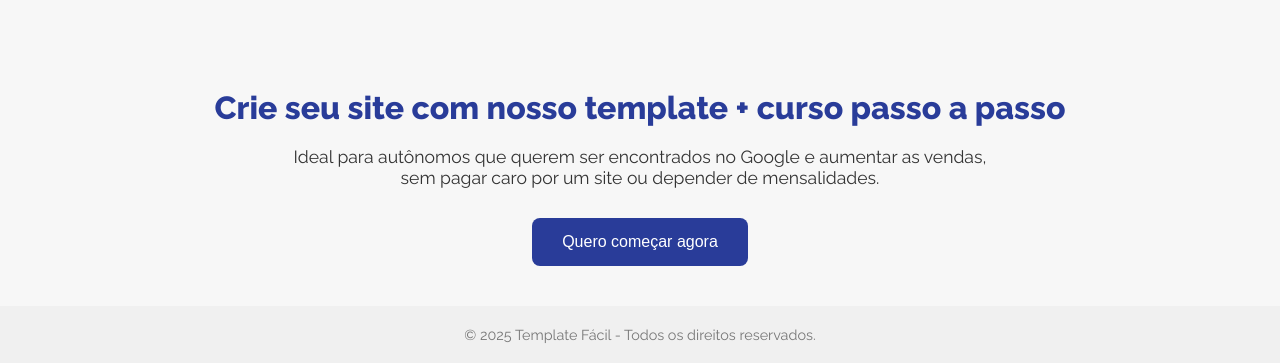
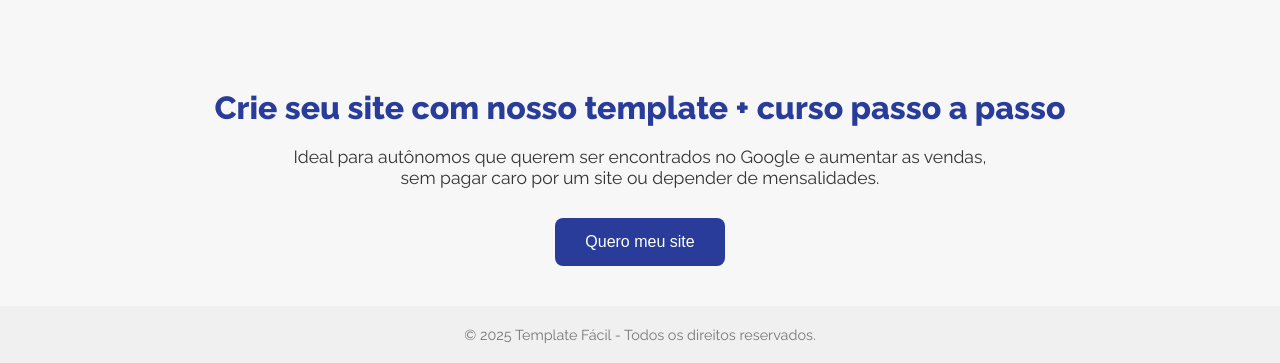
Before and after one commit to leandroespindula/landing-page-site, a plain HTML site: page index.html in a window 1280 px wide. Shown: the part 650-1013 px from the top of the page. Drawn offline with Linux system fonts and the light colour scheme.

Commit message:
Nova alteração

```diff
--- a/index.html
+++ b/index.html
@@ -112,8 +112,8 @@
     <h2>Crie seu site com nosso template + curso passo a passo</h2>
     <p>Ideal para autônomos que querem ser encontrados no Google e aumentar as vendas, sem pagar caro por um site ou depender de mensalidades.</p>
 
-    <button class="btn" onclick="fbq('track', 'Lead'); window.location.href='https://pay.kiwify.com.br/dYag85V'">
-      Quero começar agora
+    <button class="btn" onclick="fbq('track', 'Lead'); window.location.href='https://wa.me/5548996590766?text=Ol%C3%A1%2C%20quero%20ter%20um%20site%20profissional%20sem%20pagar%20mensalidades!'">
+      Quero meu site
     </button>
   </div>
 
```
